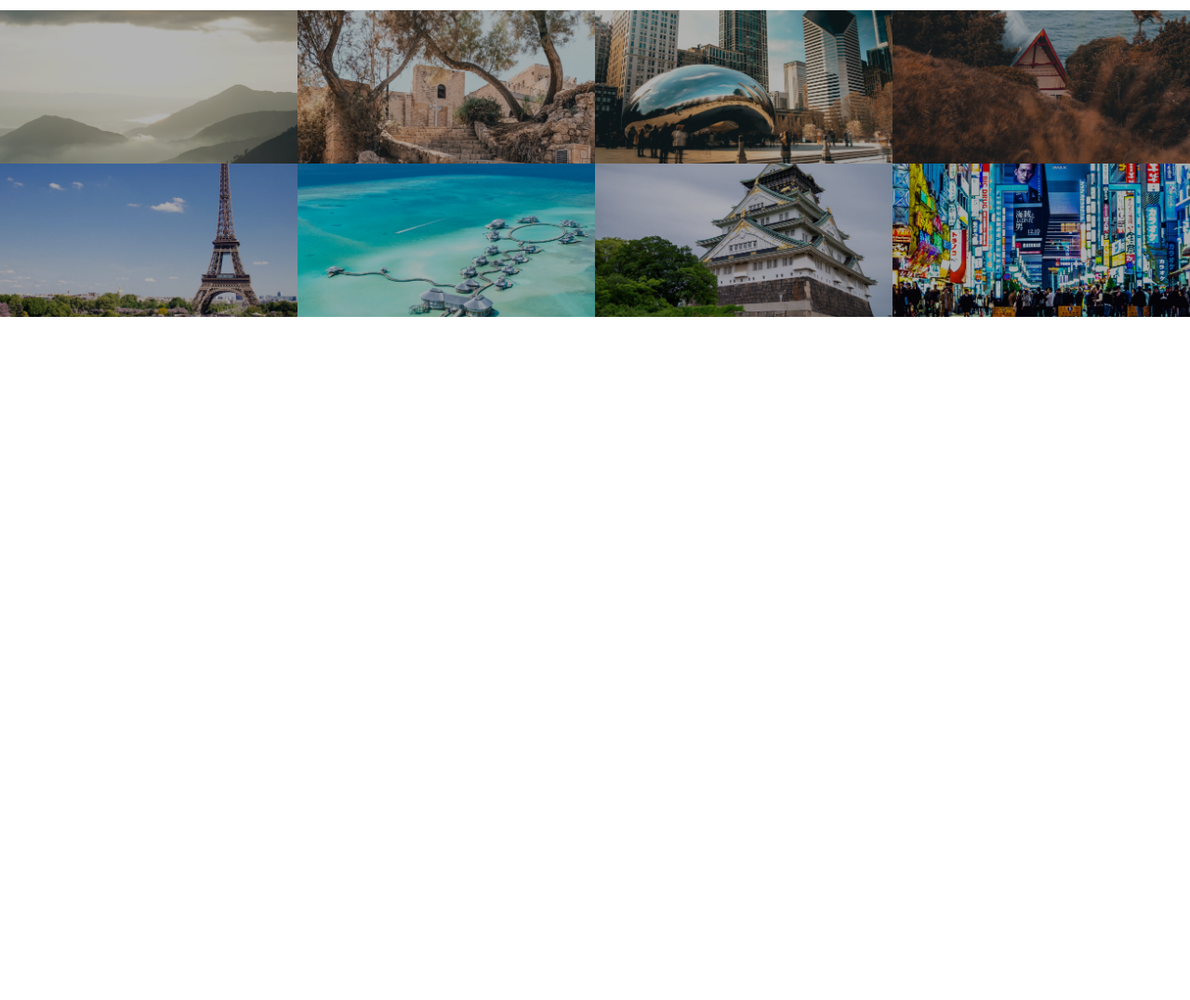
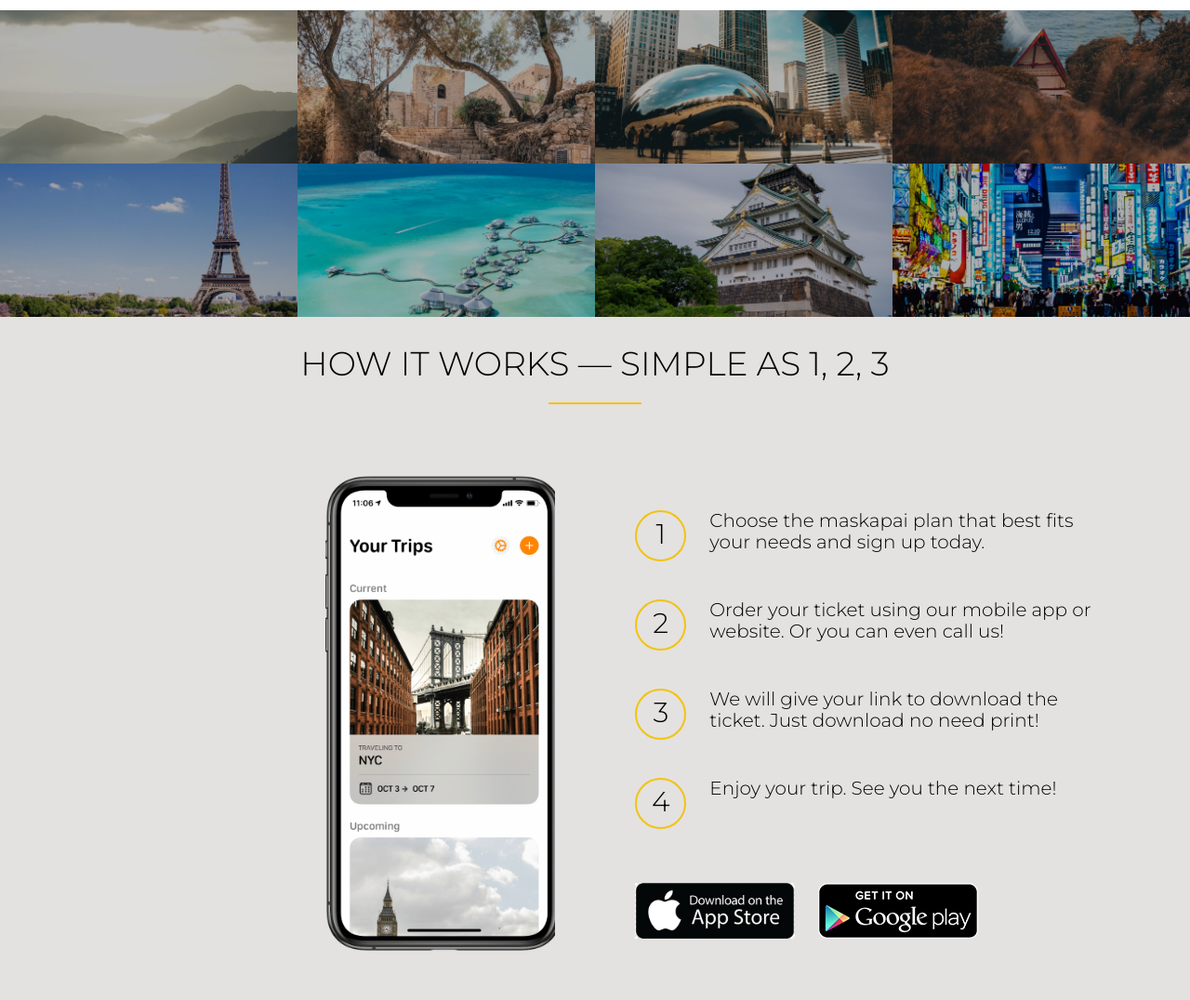
Before and after one commit to kevinotniel/trafel-blog, a PHP site: page / in a window 1280 px wide. Shown: the part 1344-2420 px from the top of the page at 93% size. Before the commit the page ends 1685 px from the top, so only its background shows below. Run offline with PHP 8.4, Linux system fonts and the light colour scheme; some libraries are stand-ins or nearby versions.

Commit message:
how it works section

```diff
--- a/tripTrafel/index.html
+++ b/tripTrafel/index.html
@@ -67,8 +67,7 @@
       </section>
 
       <section class="favourite-trip">
-         <div class="trip-showcase">
-            <ul>
+            <ul class="trip-showcase clear-fix">
                <li>
                   <figure class="trip-img">
                      <img src="resources/img/toba 4.jpg" alt="beach_1">
@@ -90,7 +89,7 @@
                   </figure>
                </li>
             </ul>
-            <ul>
+            <ul class="trip-showcase clear-fix">
                <li>
                   <figure class="trip-img">
                      <img src="resources/img/eifel tower, paris.jpg" alt="eifel tower">
@@ -112,7 +111,45 @@
                   </figure>
                </li>
             </ul>
+      </section>
+
+      <section class="section-step">
+         <div class="row">
+            <h2>
+               How it works &mdash; Simple as 1, 2, 3
+            </h2>
          </div>
+
+         <div class="row">
+            <div class="col span-1-of-2 step-box">
+               <img src="resources/img/b (1).png"  alt="trafel app phone" class="phone-screen">
+            </div>
+
+            <div class="col span-1-of-2 step-box">
+               <div class="work-step">
+                  <div>1</div>
+                  <p>Choose the maskapai plan that best fits your needs and sign up today.</p>
+               </div>
+               <div class="work-step">
+                  <div>2</div>
+                  <p>Order your ticket using our mobile app or website. Or you can even call us!</p>
+               </div>
+               <div class="work-step">
+                  <div>3</div>
+                  <p>We will give your link to download the ticket. Just download no need print!</p>
+               </div>
+               <div class="work-step">
+                  <div>4</div>
+                  <p>Enjoy your trip. See you the next time!</p>
+               </div>
+
+               <a href="#" class="btn-app"><img src="resources/img/apple (1).png" alt="apple store"></a>
+
+               <a href="#" class="btn-app"><img src="resources/img/download-app-android.png" alt="play store"></a>
+
+            </div>
+         </div>
+
       </section>
 
       <script type="module" src="https://unpkg.com/ionicons@5.4.0/dist/ionicons/ionicons.esm.js"></script>
--- a/tripTrafel/resources/css/style.css
+++ b/tripTrafel/resources/css/style.css
@@ -185,10 +185,65 @@ h3 {
    height: auto;
    transform: scale(1.15);
    opacity: 0.7;
-   transition: transfom 0.5s, opacity 0.5s;
+   transition: transform 0.5s, opacity 0.5s;
 }
 
 .trip-img img:hover {
    opacity: 1;
-   transform: scale(1.05);
+   transform: scale(1.04);
 }
+
+.clear-fix {zoom: 1}
+.clear-fix::after {
+   content: ".";
+   clear: both;
+   display: block;
+   height: 0;
+   visibility: hidden;
+}
+
+
+.section-step {
+   background-color: rgb(228, 225, 225);
+}
+
+.step-box:first-child {
+   text-align: right;
+   padding: 3%;
+}
+
+.step-box:last-child {
+   padding: 3%;
+   margin-top: 50px;
+}
+
+.phone-screen{
+   width: 50%;
+}
+
+.work-step {
+   margin-bottom: 50px;
+}
+
+.work-step:last-of-type {
+   margin-bottom: 90px;
+}
+
+.work-step div {
+   border: 2px solid #F1C40F;
+   border-radius: 50%;
+   display: inline-block;
+   width: 55px;
+   height: 55px;
+   text-align: center;
+   float: left;
+   margin-right: 25px;
+   padding: 7px;
+   font-size: 150%;
+}
+
+.btn-app {
+   margin-right: 20px;
+   width: auto;
+   height: 50px;
+}
```
Also changed, not shown: tripTrafel/resources/img/a.jpg (added), tripTrafel/resources/img/app-iPhone.png (added), tripTrafel/resources/img/apple (1).png (added), tripTrafel/resources/img/b (1).png (added), tripTrafel/resources/img/b.png (added), tripTrafel/resources/img/download-app-android.png (added).
